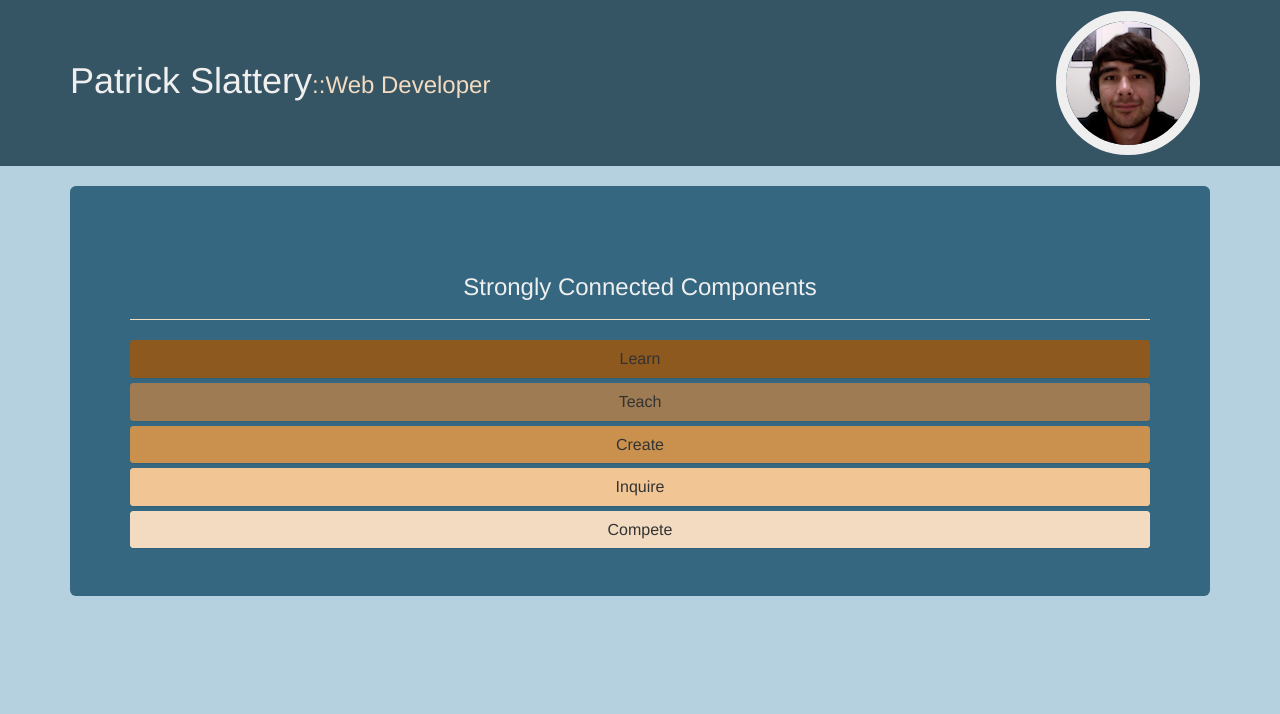
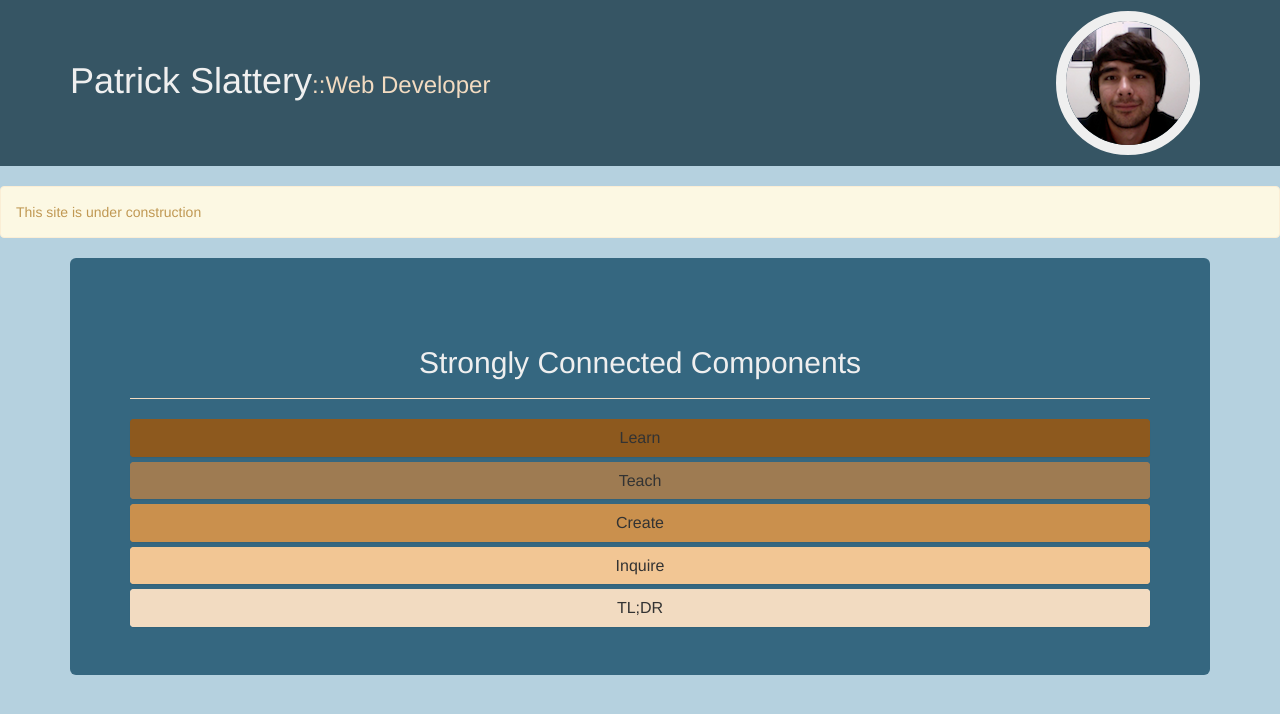
Before and after one commit to patslat/patslat.github.com, a Jekyll site: the page built from index.html, in a window 1280 px wide. Shown: the top 714 px of the page. Built offline with Jekyll 4.4.1, drawn with Linux system fonts in a browser that asks for light colours; part of the change alters nothing that is shown.

Commit message:
add tldr remove complete add text

```diff
--- a/_includes/main.html
+++ b/_includes/main.html
@@ -1,7 +1,8 @@
+<div class="alert alert-warning"><p>This site is under construction</p></div>
 <div class="container">
-  <div class="container main-content jumbotron">
+  <div class="main-content jumbotron">
     <div class="page-header main-description-header">
-      <h3>Strongly Connected Components</h3>
+      <h2>Strongly Connected Components</h2>
     </div>
 
     <div class="main-description">
@@ -9,17 +10,24 @@
 
         <div class="learn learn-button panel panel-default">
           <div class="learn learn-heading panel-heading">
-            <h4 class="panel-title">
+            <h3 class="panel-title">
               <a class="accordion-toggle" data-toggle="collapse" data-parent"#accordion"
                 href="#collapseLearn">
                 Learn
               </a>
-            </h4>
+            </h3>
           </div>
           <div id="collapseLearn" class="panel-collapse collapse">
             <div class="learn learn-body panel-body">
               <p>
-                Went to school and studied stuff
+                I've been through public and private schools, independent
+                studies, community college, university, and an education
+                bootcamp. The most important thing I've taken from them
+                is a knowledge of what it takes to learn effectively.
+                For me it comes in the form of intrinsic motivation paired
+                with immersion. I have a hard time applying myself to things
+                that I'm not excited about, but fortunately I'm easily
+                excitable.
               </p>
             </div>
           </div>
@@ -27,17 +35,20 @@
 
         <div class="teach teach-panel panel panel-default">
           <div class="teach teach-heading panel-heading">
-            <h4 class="panel-title">
+            <h3 class="panel-title">
               <a class="accordion-toggle" data-toggle="collapse" data-parent"#accordion"
                 href="#collapseTeach">
                 Teach
               </a>
-            </h4>
+            </h3>
           </div>
           <div id="collapseTeach" class="panel-collapse collapse">
             <div class="teach teach-body panel-body">
               <p>
-                Teach stuff at App Academy
+                While teaching web development at
+                <a href="http://www.appacademy.io">App Academy</a> I get to
+                strengthen what I've learned, identify my weaknesses, and
+                further explore the field with my coworkers.
               </p>
             </div>
           </div>
@@ -45,17 +56,26 @@
 
         <div class="create create-panel panel panel-default">
           <div class="create create-heading panel-heading">
-            <h4 class="panel-title">
+            <h3 class="panel-title">
               <a class="accordion-toggle" data-toggle="collapse" data-parent"#accordion"
                 href="#collapseCreate">
                 Create
               </a>
-            </h4>
+            </h3>
           </div>
           <div id="collapseCreate" class="panel-collapse collapse">
             <div class="create create-body panel-body">
               <p>
-                Tippy tap on keys and build things
+                My first project was a program for an fMRI experiment examining
+                the effects of mood on cognition in schizophrenia patients.
+                I've since completed and deployed several projects which can be
+                found here:
+                <br>
+                a<strong>n</strong>imal <strong>back</strong>
+                <br>
+                Droptask Clone
+                <br>
+                Happ
               </p>
             </div>
           </div>
@@ -63,35 +83,50 @@
 
         <div class="inquire inquire-panel panel panel-default">
           <div class="inquire inquire-heading panel-heading">
-            <h4 class="panel-title">
+            <h3 class="panel-title">
               <a class="accordion-toggle" data-toggle="collapse" data-parent"#accordion"
                 href="#collapseInquire">
                 Inquire
               </a>
-            </h4>
+            </h3>
           </div>
           <div id="collapseInquire" class="panel-collapse collapse">
             <div class="inquire inquire-panel panel-body">
               <p>
-                Still have a lot of questions about the brain
+                I have worked on research projects studying the brain
+                and cognition using imaging techniques, animal models,
+                sleep deprivation, cognitive training programs, and
+                clinical populations.
+                <br>
+                I'm most interested in how software can be designed to mediate
+                structural changes that produce improvements in cognitive
+                function in both healthy and impaired populations.
+                <br>
+                Have a look at my <a>CV</a>
               </p>
             </div>
           </div>
         </div>
 
-        <div class="compete compete-panel panel panel-default">
-          <div class="compete compete-heading panel-heading">
-            <h4 class="panel-title">
+        <div class="tldr tldr-panel panel panel-default">
+          <div class="tldr tldr-heading panel-heading">
+            <h3 class="panel-title">
               <a class="accordion-toggle" data-toggle="collapse" data-parent"#accordion"
-                href="#collapseCompete">
-                Compete
+                href="#collapseTldr">
+                TL;DR
               </a>
-            </h4>
+            </h3>
           </div>
-          <div id="collapseCompete" class="panel-collapse collapse">
-            <div class="compete compete-body panel-body">
+          <div id="collapseTldr" class="panel-collapse collapse">
+            <div class="tldr tldr-body panel-body">
               <p>
-                Play a crazy sport at a pro level
+                CV:<br>
+                Resume:<br>
+                Projects:<br>
+                Github:<br>
+                Twitter:<br>
+                Email:<br>
+                Phone:<br>
               </p>
             </div>
           </div>
--- a/css/site.css
+++ b/css/site.css
@@ -81,6 +81,6 @@ body {
   background-color: #F2C694 !important;
 }
 
-.compete {
+.tldr {
   background-color: #F2DBC1 !important;
 }
```
